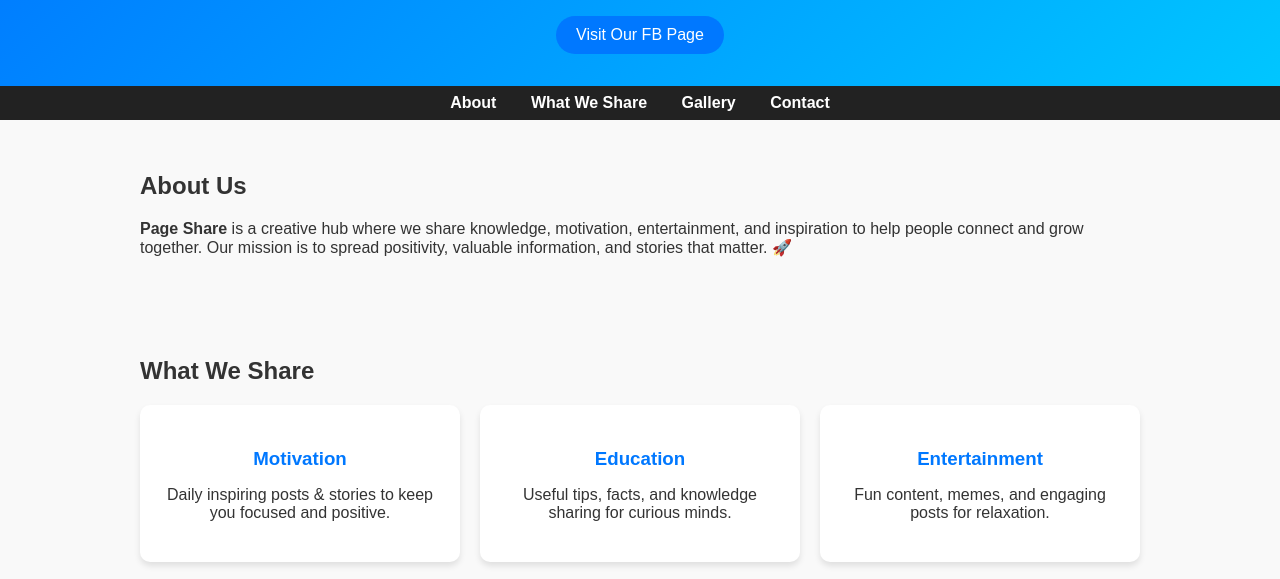
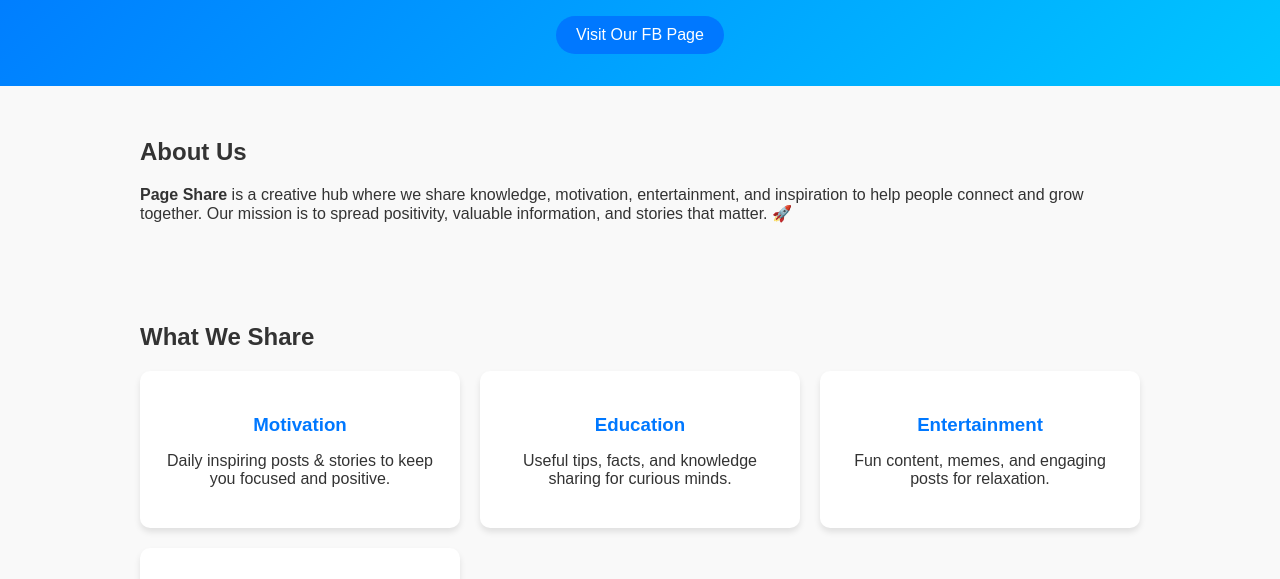
Before and after one commit to Ali080602/PageShare, a plain HTML site: page index.html in a window 1280 px wide. Shown: the part 156-735 px from the top of the page. Drawn offline with Linux system fonts and the light colour scheme.

Commit message:
Update index.html

```diff
--- a/index.html
+++ b/index.html
@@ -95,13 +95,6 @@
     <a href="https://facebook.com/PageShare" class="btn" target="_blank">Visit Our FB Page</a>
   </header>
 
-  <nav>
-    <a href="#about">About</a>
-    <a href="#services">What We Share</a>
-    <a href="#gallery">Gallery</a>
-    <a href="#contact">Contact</a>
-  </nav>
-
   <section id="about">
     <h2>About Us</h2>
     <p>
```
